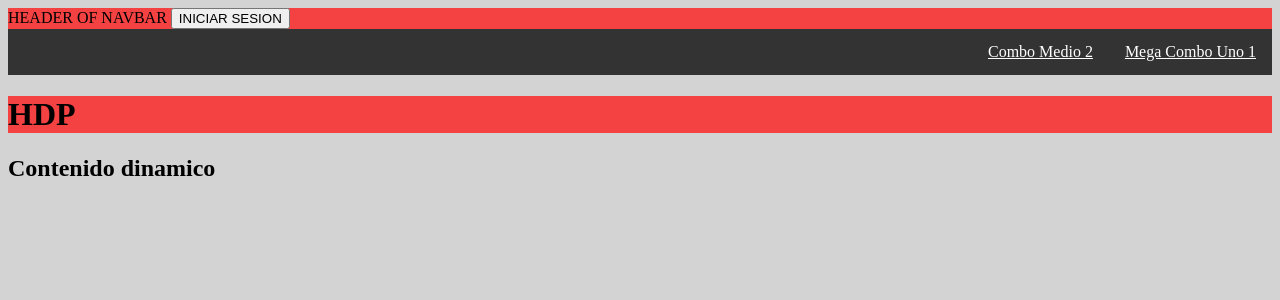
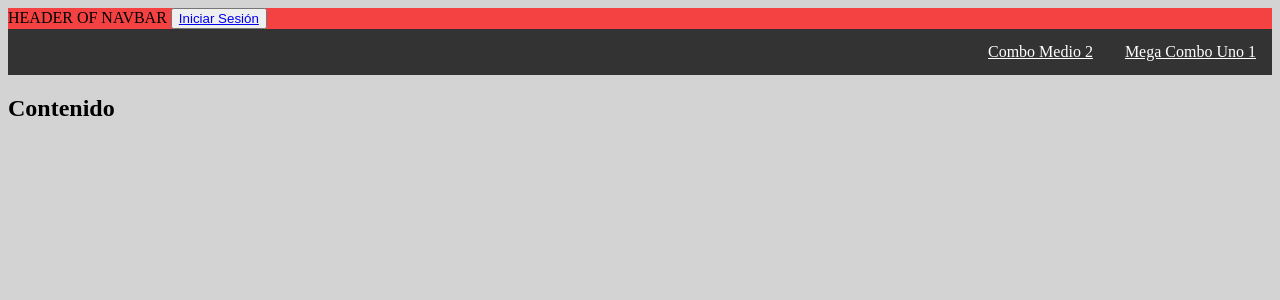
Before and after one commit to balmorex/PI, a Django app: template pi/templates/pi/index.html in a window 1280 px wide. Shown: the top 300 px of the page. Run offline with Django 3.2, Linux system fonts and the light colour scheme; the template is opened without the code that fills it: values that come from a table or form of the project are taken from there, others are empty; data comes from the database, SQL or seed files in the repository; parts of the project's set-up code (start-up, migrations or seed data) failed here and were passed over.

Commit message:
7- otro intento de login

```diff
--- a/pi/templates/pi/index.html
+++ b/pi/templates/pi/index.html
@@ -14,7 +14,8 @@
 		<div class="navbar navbar-dark bg-dark">
 			<div class="container">
 				<div class="navbar-header">HEADER OF NAVBAR
-					<button class="navbar-toggle" type="submit" onclick="{% url 'pi:login' %}">INICIAR SESION
+					<button class="submit" onblur="True">
+						<a href="{% url 'pi:login' %}" title="iniciar sesion">Iniciar Sesión</a>
 					</button>
 				</div>
 			</div>
@@ -32,16 +33,12 @@
 	{% else %}
 		<p>No pizza disponible we:(</p>
 	{% endif %}
-	<div class="container">
-		<div id="banner" class="page-header">
-			<h1>{% block encabezado %}HDP{% endblock %}</h1>
-			<p><a href="#home"></a></p>
-		</div>
-	</div>
+
 	{% block content %}
 		<h2>
-			Contenido dinamico
+			Contenido
 		</h2>
 	{% endblock %}
+
 </body>
 </html>
--- a/pi/urls.py
+++ b/pi/urls.py
@@ -5,11 +5,12 @@ app_name = 'pi'
 
 urlpatterns=[
     #path(' ',views.index,name = 'index'),
+    #esto es por defecto pi/
     path('', views.IndexView.as_view(), name = 'index'),
     #no se si el espacio en la comilla simple puede causar algo
 
     #login view. Commment
-    path('',views.LoginView.as_view(), name='login'),
+    path('<slug:"login">/',views.LoginView.as_view(), name='login'),
 
     #ejemplo: /pi/2
     path('<int:pk>/',views.HomeView.as_view(), name='home'),
```
